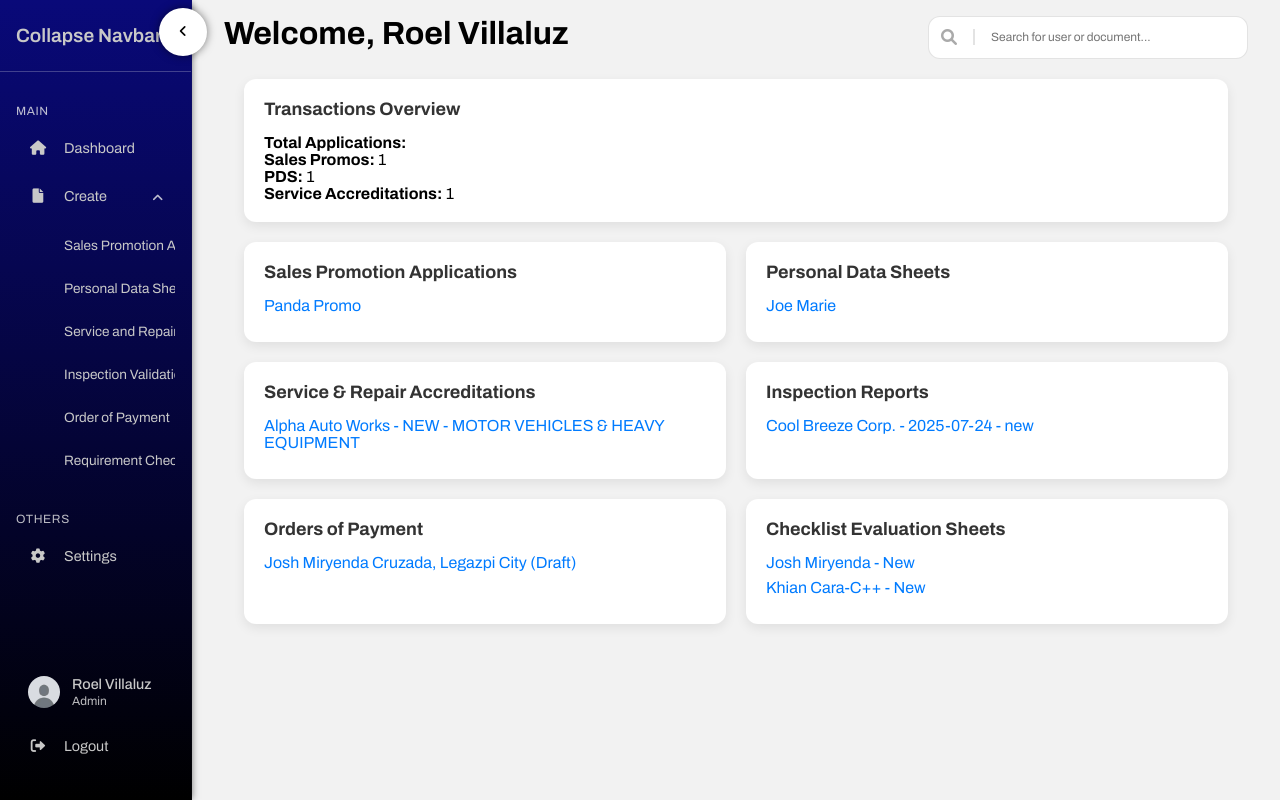
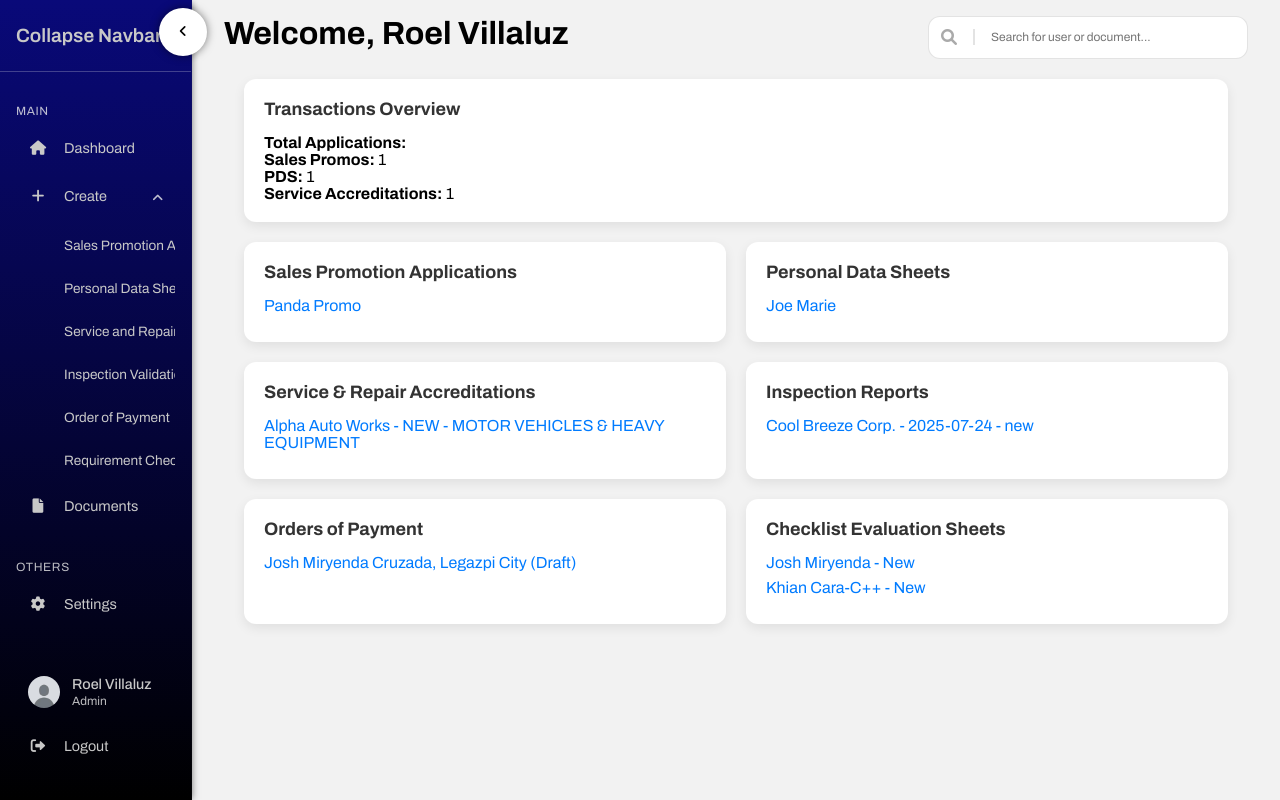
Before and after one commit to Ysahmuel/DTI-Capstone, a Django app: page / in a window 1280 px wide. Run offline with Django 5.2, Linux system fonts and the light colour scheme; a user stored in the database is signed in; data comes from the database, SQL or seed files in the repository; both versions use the stored data as it was after the commit.

Commit message:
added navbar link to 'all-documents'

```diff
--- a/dti_project/dashboard/templates/dashboard/partials/side-navbar.html
+++ b/dti_project/dashboard/templates/dashboard/partials/side-navbar.html
@@ -19,7 +19,7 @@
                 </li>
                 <li class="nav-item dropdown active">
                     <button class="nav-dropdown-btn">
-                        <i class="fa-solid fa-file"></i>
+                        <i class="fa-solid fa-plus"></i>
                         <span>Create</span>
                         <i class="fa-solid fa-angle-down"></i>
                     </button>
@@ -31,6 +31,12 @@
                             <a href="{% url 'create-order-of-payment' %}">Order of Payment</a>
                             <a href="{% url 'create-checklist-evaluation-sheet' %}">Requirement Checklist</a>
                     </div>
+                </li>
+                <li class="nav-item dropdown">
+                    <a href="{% url 'all-documents' %}" class="nav-link">
+                        <i class="fa-solid fa-file"></i>
+                        <span>Documents</span>
+                    </a>
                 </li>
             </ul>
         </section>
--- a/dti_project/documents/urls.py
+++ b/dti_project/documents/urls.py
@@ -24,5 +24,8 @@ urlpatterns = [
     path("service-repair-accreditation/<int:pk>/update", views.UpdateServiceRepairAccreditationApplicationView.as_view(), name='update-service-repair-accreditation'),
     path("inspection-validation-report/<int:pk>/update", views.UpdateInspectionValidationReportView.as_view(), name="update-inspection-validation-report"),
     path("order-of-payment/<int:pk>/update", views.UpdateOrderOfPaymentView.as_view(), name="update-order-of-payment"),
-    path("checklist-evaluation-sheet/<int:pk>/update", views.UpdateChecklistEvaluationSheetView.as_view(), name='update-checklist-evaluation-sheet')
+    path("checklist-evaluation-sheet/<int:pk>/update", views.UpdateChecklistEvaluationSheetView.as_view(), name='update-checklist-evaluation-sheet'),
+
+    # LIST VIEWS
+    path("all-documents", views.AllDocumentListView.as_view(), name='all-documents'),
 ]
```
Also changed, not shown: dti_project/db.sqlite3.
